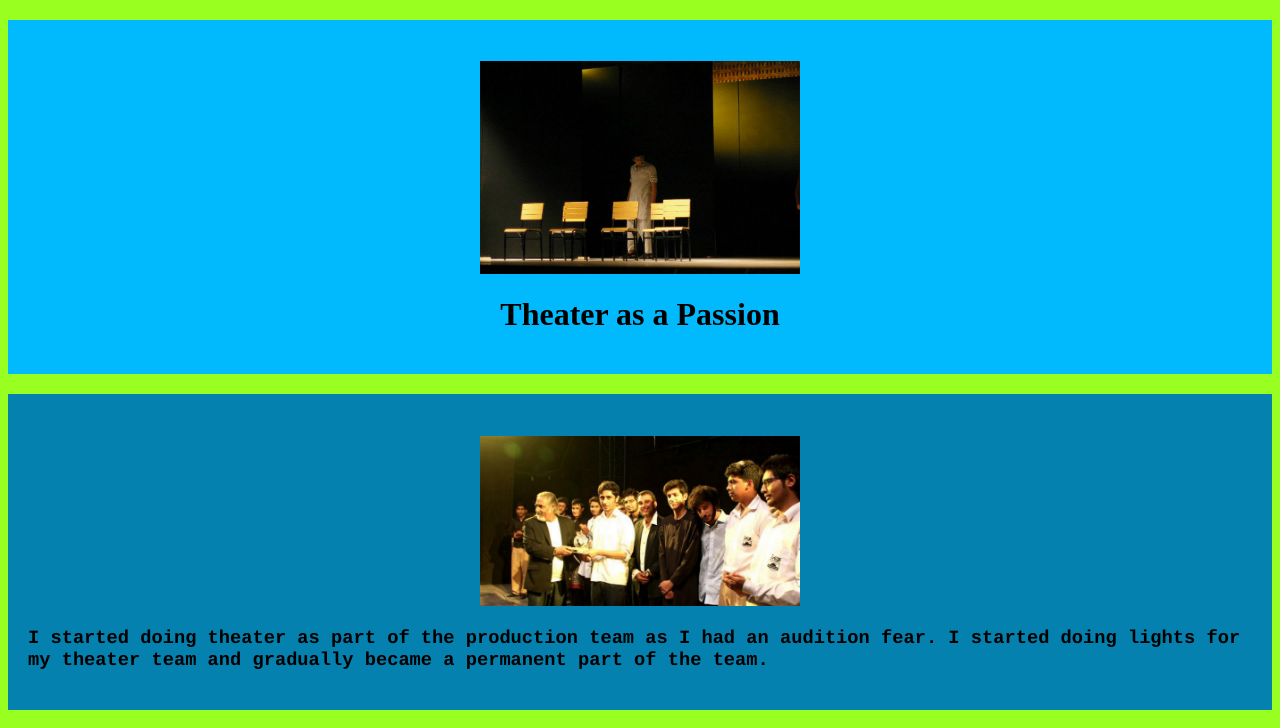
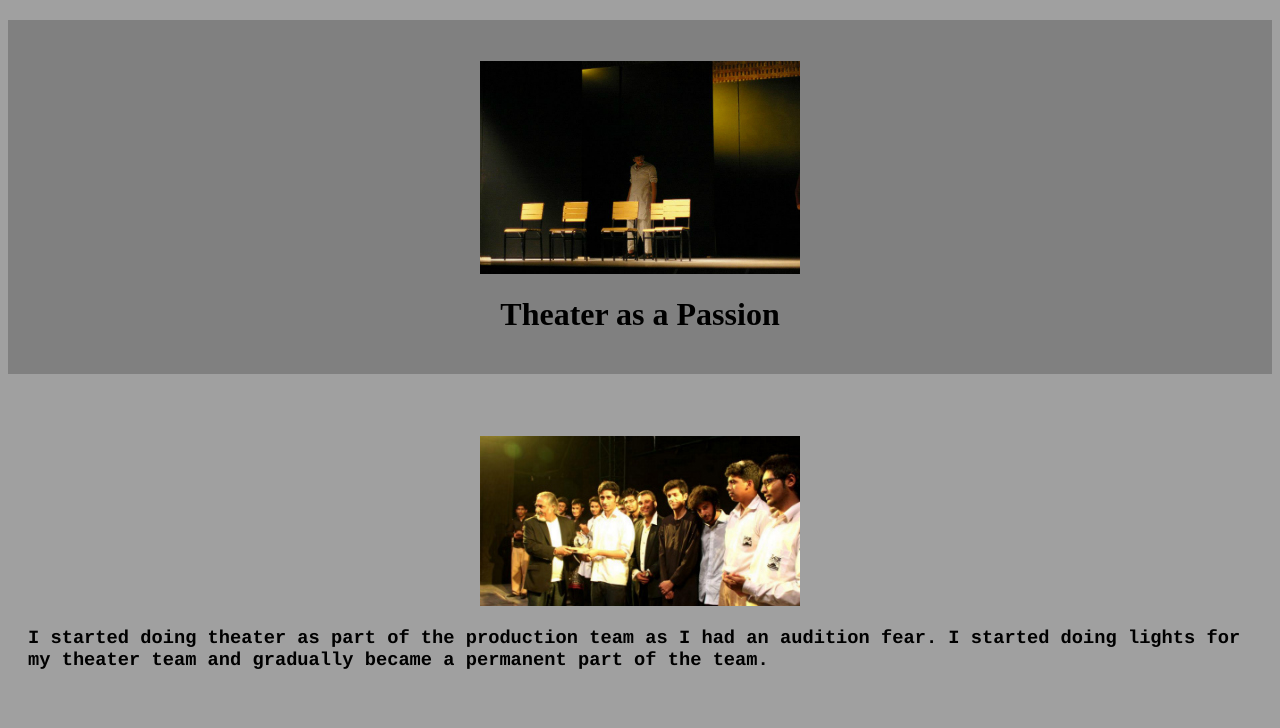
Before and after one commit to fak250/Farzan_Khan_HW2, a plain HTML site: page theater.html in a window 1280 px wide. Shown: the top 728 px of the page. Drawn offline with Linux system fonts and the light colour scheme.

Commit message:
more changes

```diff
--- a/style_theater.css
+++ b/style_theater.css
@@ -1,12 +1,12 @@
 body {
-	background-color: #98FF21
+	background-color: #A0A0A0
 }
 
 div.main_heading {
     color: black;
     margin: 20px 0 20px 0;
     padding: 20px;
-	background-color: #00BAFD
+	background-color: #808080
 }
 
 
@@ -15,7 +15,7 @@ div.sub_section_1 {
     margin: 20px 0 20px 0;
     padding: 20px;
 	font-size: medium;
-	background-color: #0481AF;
+	background-color: #A0A0A0;
 	font-family: "Courier", Serif;
 }
 
@@ -25,6 +25,6 @@ div.sub_section_2 {
     margin: 20px 0 20px 0;
     padding: 20px;
 	font-size: medium;
-	background-color: #0C3544;
+	background-color: #C0C0C0;
 	font-family: "Courier", Serif;
 }
```
Also changed, not shown: 1 other file.
